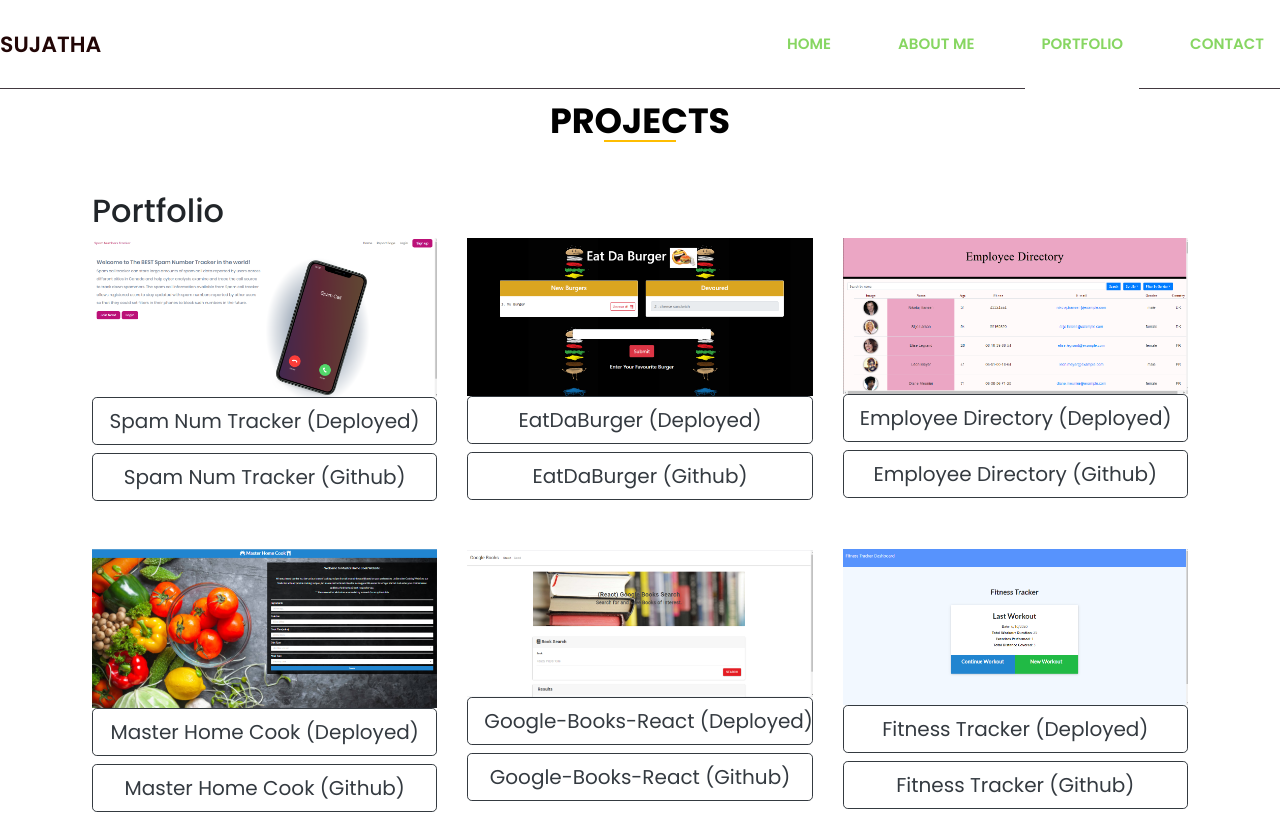
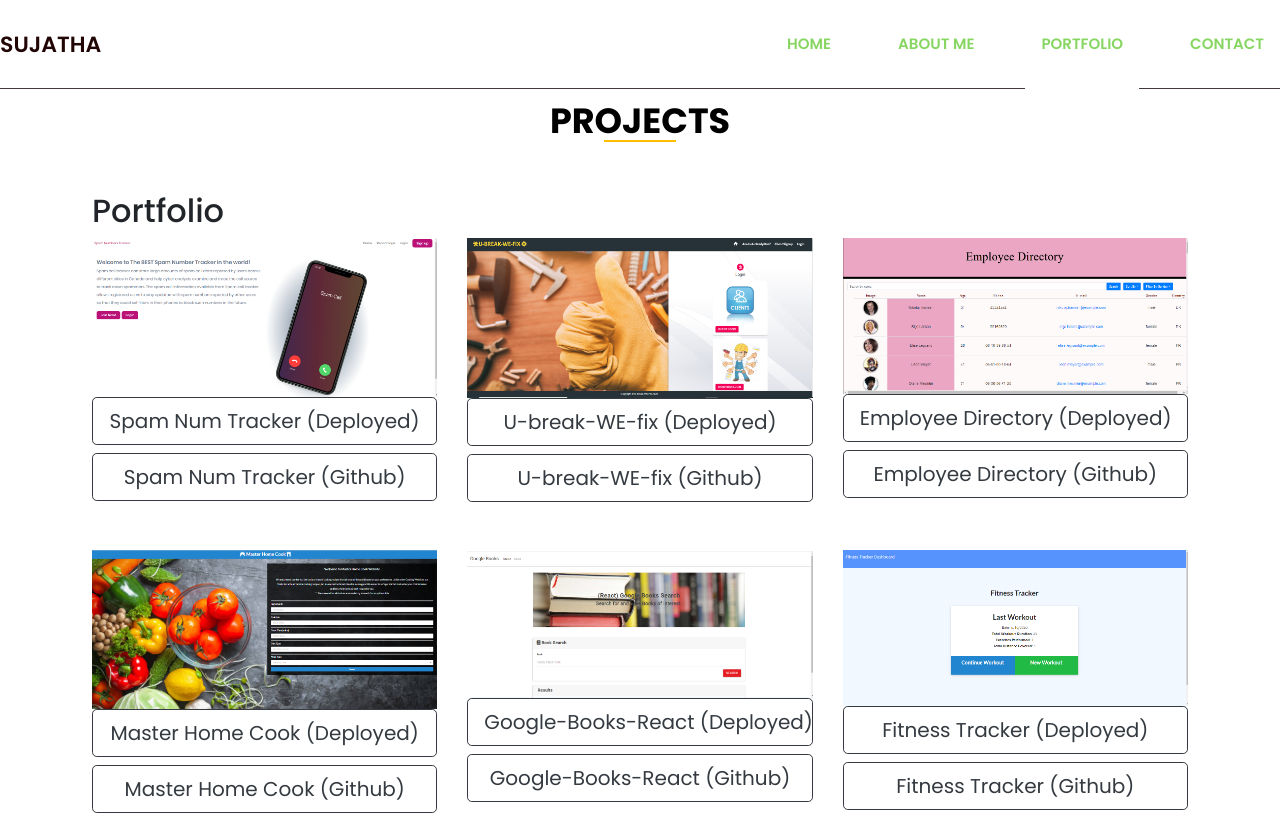
Before and after one commit to sujatha-m/react-portfolio, a React (Create React App) app: page /portfolio in a window 1280 px wide. Shown: the top 815 px of the page. Built offline with nearby package versions, Linux system fonts and the light colour scheme.

Commit message:
Updated project3 to the portfolio

```diff
--- a/src/components/pages/Portfolio.js
+++ b/src/components/pages/Portfolio.js
@@ -23,10 +23,10 @@ function Portfolio(){
                     linkGithub="https://github.com/sujatha-m/Group-Project2"
                   />
                   <Project
-                    name="EatDaBurger"
-                    imgPath={require("../assets/images/EatDaBurger.png")}
-                    linkDeployed="https://desolate-garden-68905.herokuapp.com/burgers"
-                    linkGithub="https://github.com/sujatha-m/EatDaBurger"
+                    name="U-break-WE-fix"
+                    imgPath={require("../assets/images/Project3.png")}
+                    linkDeployed="https://still-depths-30514.herokuapp.com/"
+                    linkGithub="https://github.com/sujatha-m/U-break-WE-fix"
                   />
                   <Project
                     name="Employee Directory"
```
Also changed, not shown: src/components/assets/images/Project3.png (added).
